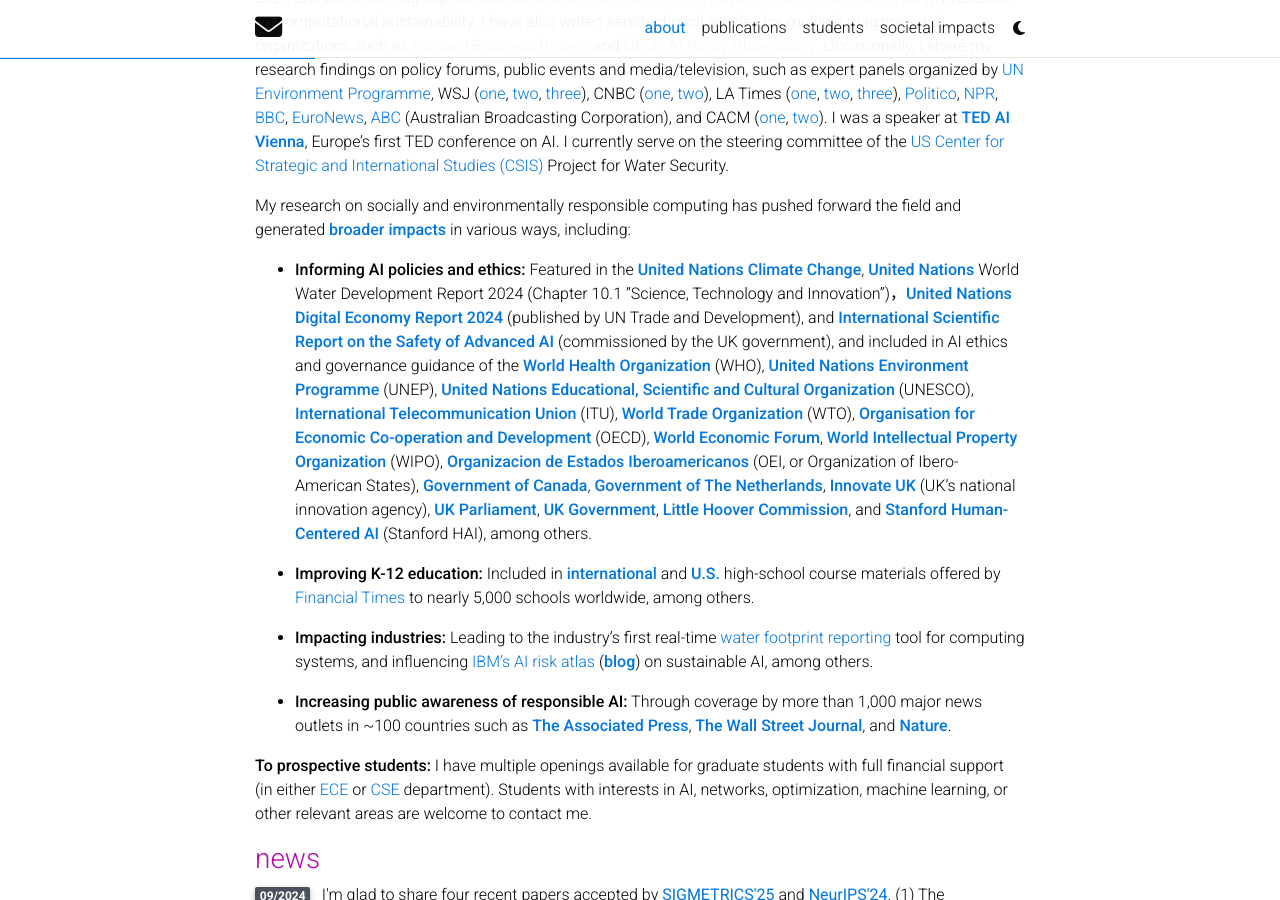
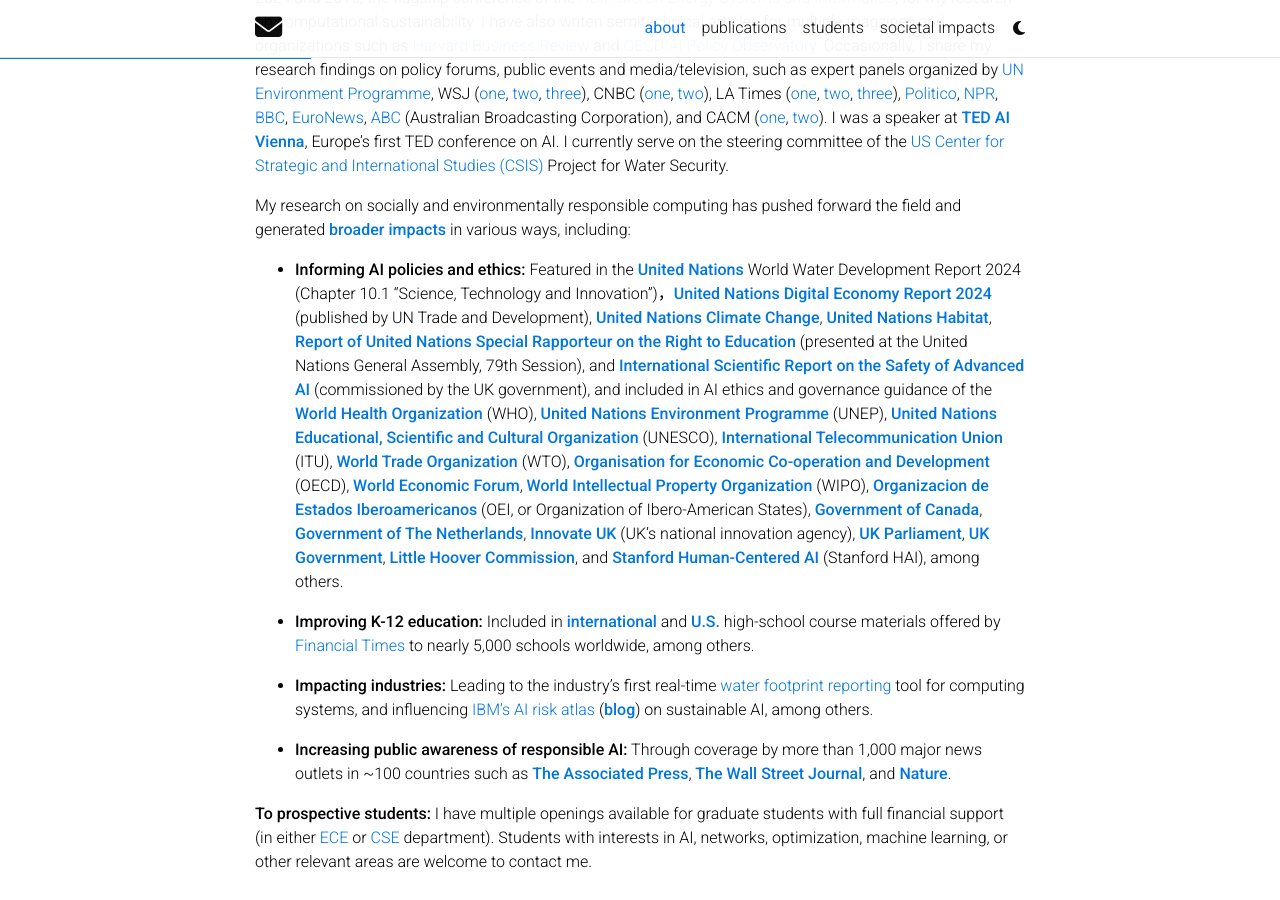
Before and after one commit to shaoleiren/shaoleiren.github.io, a Jekyll site: the page built from _pages/about.md, in a window 1280 px wide and 900 px high, scrolled down 912 px. Built offline with Jekyll 4.4.1, drawn with Linux system fonts in a browser that asks for light colours; full-size pictures stand in for the smaller copies a plugin makes; comment, search, counter and statistics services are not loaded; a style sheet for code colours, icons or effects is not loaded.

Commit message:
Update about.md

```diff
--- a/_pages/about.md
+++ b/_pages/about.md
@@ -58,8 +58,9 @@
 and generated **[broader  impacts](/impacts/)** in various ways, including:
 
 - **Informing AI policies and ethics:** Featured in the
-**[United Nations Climate Change](https://unfccc.int/ttclear/misc_/StaticFiles/gnwoerk_static/2024_events06/389603138d6f451684671a0cecbe50f6/9cc827fbb3134e31aa20bbdf5268dbfd.pdf)**,
-**[United Nations <span style="font-weight:lighter;">World Water Development Report 2024</span>](https://unesdoc.unesco.org/ark:/48223/pf0000388948)** (Chapter 10.1 "Science, Technology and Innovation")，**[United Nations Digital Economy Report 2024](https://unctad.org/publication/digital-economy-report-2024)** (published by UN Trade and Development),
+**[United Nations <span style="font-weight:lighter;">World Water Development Report 2024</span>](https://unesdoc.unesco.org/ark:/48223/pf0000388948)** (Chapter 10.1 "Science, Technology and Innovation")，**[United Nations Digital Economy Report 2024](https://unctad.org/publication/digital-economy-report-2024)** (published by UN Trade and Development), **[United Nations Climate Change](https://unfccc.int/ttclear/misc_/StaticFiles/gnwoerk_static/2024_events06/389603138d6f451684671a0cecbe50f6/9cc827fbb3134e31aa20bbdf5268dbfd.pdf)**,
+**[United Nations Habitat](https://unhabitat.org/sites/default/files/2024/12/un_smart_city_outlook.pdf)**,
+**[Report of United Nations Special Rapporteur on the Right to Education](https://www.right-to-education.org/sites/right-to-education.org/files/resource-attachments/UNSR_Report%20on%20Artificial%20intelligence%20in%20education_2024_en.pdf)** (presented at the United Nations General Assembly, 79th Session),
 and **[International Scientific Report on the Safety of Advanced AI](https://www.gov.uk/government/publications/international-scientific-report-on-the-safety-of-advanced-ai)** (commissioned by the UK government), and included in AI ethics and governance guidance
 of the **[World Health Organization](https://iris.who.int/bitstream/handle/10665/375579/9789240084759-eng.pdf)** (WHO), **[United Nations Environment Programme](https://wedocs.unep.org/handle/20.500.11822/46288)** (UNEP),
 **[United Nations Educational, Scientific and Cultural Organization](https://www.computer.org/csdl/magazine/co/2024/02/10417786/1Ua1B1ZYCR2)** (UNESCO),
```
